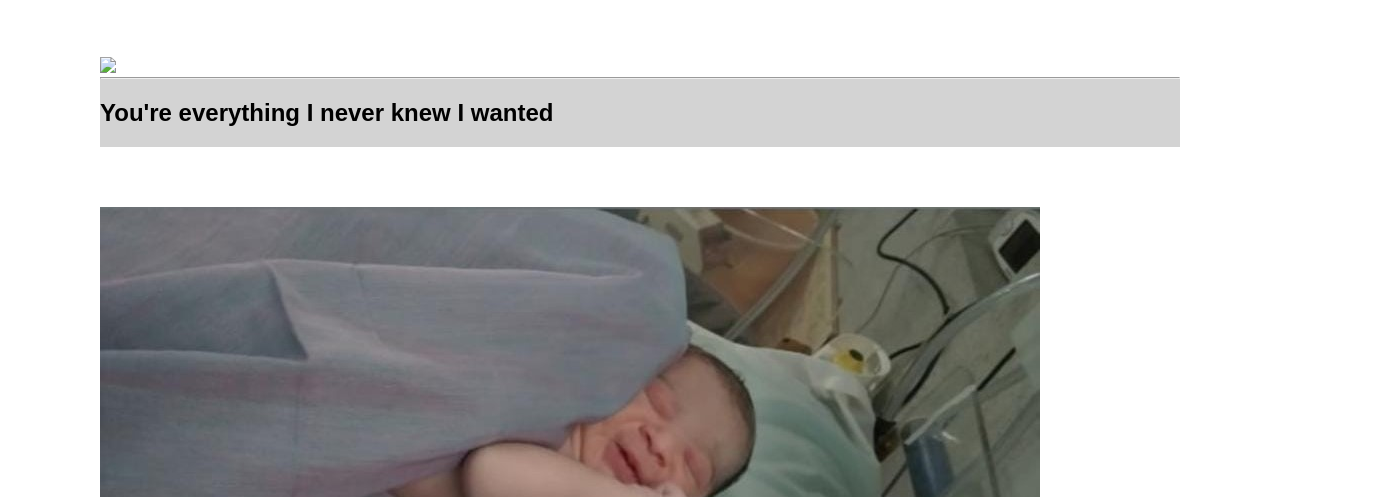
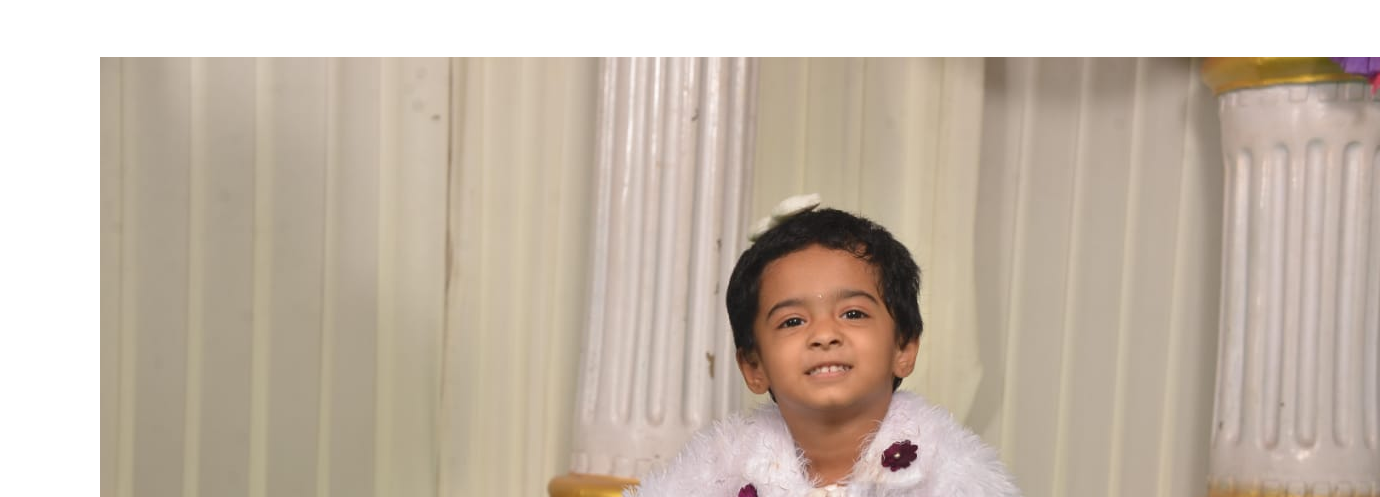
Before and after one commit to Jillukarthik/web-krishi, a plain HTML site: page index.html in a window 1280 px wide. Shown: the part 303-800 px from the top of the page, 1380 px wide, since content can reach past the window. Drawn offline with Linux system fonts and the light colour scheme; files whose address does not match are found by name.

Commit message:
Update index.html

```diff
--- a/index.html
+++ b/index.html
@@ -16,7 +16,7 @@
         </div>
 
         <div>
-            <img src="p2.jpeg">
+            <img src="img\p2.jpeg">
 
             <hr>
             <section><h1>You're everything I never knew I wanted</h1></section>
```
